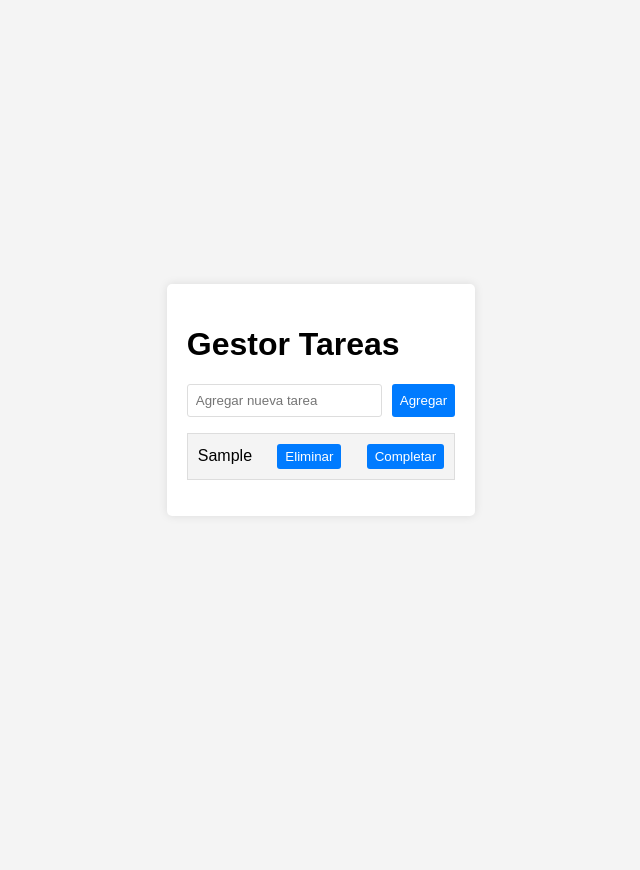
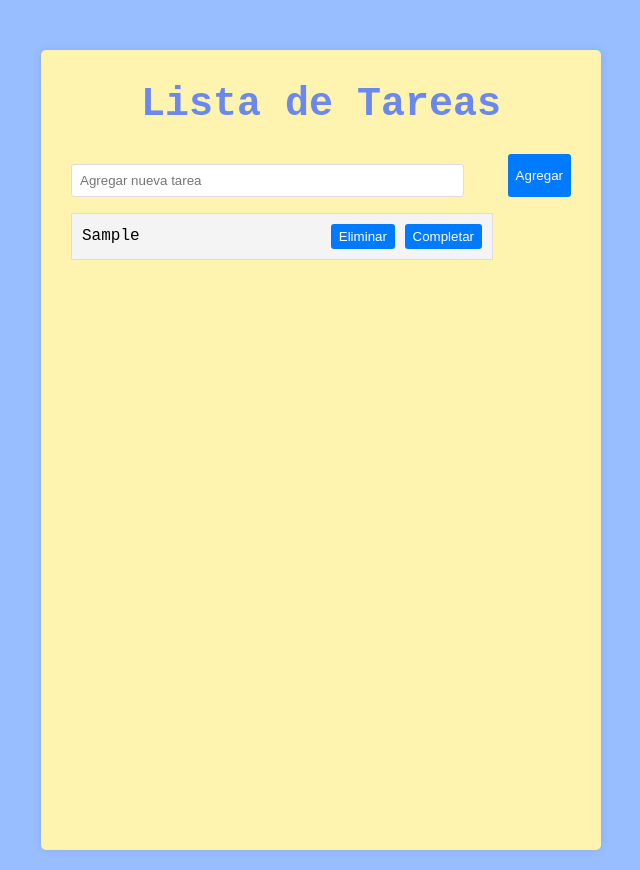
Before and after one commit to Pery11/gestorTareas38, a website built with webpack: page dist/index.html in a window 1280 px wide. Both pictures are taken after typing "Sample" into the empty fields and a click on the button "Agregar". Shown: the whole page, without its empty margins (319-959 px from the left). Before the commit the page ends 800 px from the top, so only its background shows below. Built offline with nearby package versions, Linux system fonts and the light colour scheme; a web font is replaced by a local one.

Commit message:
Cambios en los estolos

```diff
--- a/src/index.js
+++ b/src/index.js
@@ -19,13 +19,13 @@ document.addEventListener("DOMContentLoaded", () => {
 
     document.getElementById("task-list").addEventListener("click", (e) => {
         if(e.target.classList.contains("delete")) {
-            const taskId = e.target.parentElement.getAttribute("data-id");
+            const taskId = e.target.closest('li').getAttribute("data-id");
             deleteTask(taskId);
             renderTasks();
         }
 
         if(e.target.classList.contains("toggle")){
-            const taskId = e.target.parentElement.getAttribute("data-id");
+            const taskId = e.target.closest('li').getAttribute("data-id");
             toggleTask(taskId);
             renderTasks();
         }
--- a/src/styles.css
+++ b/src/styles.css
@@ -1,22 +1,35 @@
-/* Estilos generales*/
+@import url('https://fonts.googleapis.com/css2?family=Lato&family=Oswald:wght@200..700&family=Playwrite+IE:wght@100..400&family=Reddit+Mono:wght@200..900&family=Roboto+Mono:ital,wght@0,100..700;1,100..700&family=Roboto:ital,wght@0,100;0,300;0,400;0,500;0,700;0,900;1,100;1,300;1,400;1,500;1,700;1,900&family=Rubik:ital,wght@0,300..900;1,300..900&family=Varela&display=swap');
 body {
-    font-family: Arial, sans-serif;
-    background-color: #f4f4f4;
+    font-family: "Reddit Mono", monospace;
+    background-color: #99beff;
     margin: 0;
-    padding: 0;
+    padding:50px 20px 20px 20px; ;
     display: flex;
     justify-content: center;
-    align-items: center;
+
     height: 100vh;
+}
+
+/* Estilos para h1 */
+h1{
+    color: #6b88ef;
+    text-align: center;
+    padding-top: 2px;
+    margin-top: 0;
+    font-size: 40px;
+
+
 }
 
 /* Estilos para el contendor principal*/
 
 #app{
-    background-color: white;
-    padding: 20px;
+    background-color: #fff4af;
+    padding: 30px;
     border-radius: 5px;
     box-shadow: 0 0 10px rgba(0, 0, 0, 0.1);
+    width: 500px;
+
 }
 
 /* Estiloa paara el formulario*/
@@ -28,6 +41,7 @@ form {
 
 /*Estilos al input*/
 input{
+    margin-top: 10px;
     width: 75%;
     padding: 8px;
     margin-right: 10px;
@@ -57,6 +71,7 @@ ul{
 li{
     background-color: #f4f4f4;
     padding: 10px;
+    width: 400px;
     border: 1px solid #ddd;
     margin-top: 10px;
     display: flex;
--- a/src/ui.js
+++ b/src/ui.js
@@ -17,8 +17,10 @@ export const renderTasks = () => {
 
         li.innerHTML = `
         ${task.text}
+        <div class="buttons">
         <button class="delete"> Eliminar </button>
         <button class="toggle"> ${ task.completed === false ? "Completar" : "Deshacer" } </button>
+        <div/>
         `;
 
         taskList.appendChild(li);
```
Also changed, not shown: dist/index.html, 1 other file.
